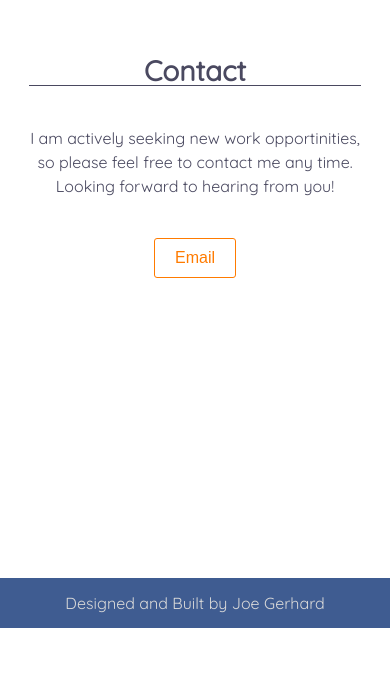
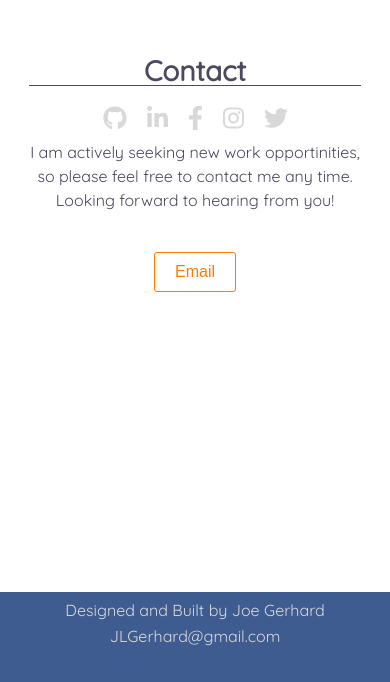
Before and after one commit to joe-gerhard/portfolio, a React (Create React App) app: page / in a window 390 px wide. Shown: the part 5571-6253 px from the top of the page. Before the commit the page ends 6199 px from the top, so only its background shows below. Built offline with nearby package versions, Linux system fonts and the light colour scheme.

Commit message:
Add media query styling

```diff
--- a/src/components/AboutSection/styles.js
+++ b/src/components/AboutSection/styles.js
@@ -49,7 +49,7 @@ export const Text =  styled.div(({ theme }) => css`
     line-height: 24px;
     margin-bottom: 20px;
 
-    @media (max-width: ${breakpoints.small}) {
+    @media (max-width: ${breakpoints.medium}) {
       padding: 0;
       text-align: justify;
     }
--- a/src/components/App/App.jsx
+++ b/src/components/App/App.jsx
@@ -7,7 +7,6 @@ import Footer from '../Footer';
 import { StyledApp, Sections } from './styles';
 import ExperienceSection from '../ExperienceSection/ExperienceSection';
 import ContactSection from '../ContactSection/ContactSection';
-import SocialBar from '../SocialBar';
 import { useState } from 'react';
 
 const App = () => {
@@ -48,7 +47,6 @@ const App = () => {
 
   return (
     <StyledApp>
-      <SocialBar />
       <Navbar executeScroll={executeScroll} {...refs} visible={visible}/>
       <Sections>
         <HomeSection {...refs} scrollY={scrollY}/>
--- a/src/components/App/styles.js
+++ b/src/components/App/styles.js
@@ -1,4 +1,5 @@
 import styled from 'styled-components';
+import { breakpoints } from '../../constants/breakpoints';
 
 export const StyledApp = styled.div`
   display: flex;
@@ -7,11 +8,15 @@ export const StyledApp = styled.div`
 `;
 
 export const Sections = styled.div`
-  width: 85vw;
+  width: 80vw;
   max-width: 1000px;
   display: flex;
   flex-direction: column;
   align-items: center;
   justify-content: center;
   margin-top: 100px;
+
+  @media (max-width: ${breakpoints.medium}) {
+    width: 85vw;
+  }
 `;
--- a/src/components/ContactSection/ContactSection.jsx
+++ b/src/components/ContactSection/ContactSection.jsx
@@ -1,6 +1,7 @@
 import React from 'react'
 import { StyledContactSection } from './styles';
 import Button from '../Button';
+import SocialBar from '../SocialBar';
 
 const ContactSection = ({ contactRef }) => {
 
@@ -11,6 +12,7 @@ const ContactSection = ({ contactRef }) => {
   return (
     <StyledContactSection ref={contactRef}>
       <h1>Contact</h1>
+      <SocialBar />
       <p>
         I am actively seeking new work opportinities, so please feel free to contact me any time. Looking forward to hearing from you!
       </p>
--- a/src/components/ContactSection/styles.js
+++ b/src/components/ContactSection/styles.js
@@ -1,5 +1,6 @@
 import styled, { css } from 'styled-components';
 import { Section } from '../../styles';
+import { breakpoints } from '../../constants/breakpoints';
 
 export const StyledContactSection = styled(Section)(({ theme }) => css`
   width: 100%;
@@ -15,5 +16,9 @@ export const StyledContactSection = styled(Section)(({ theme }) => css`
     max-width: 500px;
     text-align: center;
     line-height: 24px;
+
+    @media (max-width: ${breakpoints.medium})  {
+      margin-top: 10px;
+    }
   }
 `);
--- a/src/components/Footer/Footer.jsx
+++ b/src/components/Footer/Footer.jsx
@@ -1,11 +1,16 @@
 import React from 'react';
-import { StyledNav } from './styles';
+import { StyledFooter } from './styles';
 
 const Footer = ({ executeScroll, homeRef, aboutRef, projectsRef }) => {
   return (
-    <StyledNav>
-      Designed and Built by Joe Gerhard
-    </StyledNav>
+    <StyledFooter>
+      <div>
+        Designed and Built by Joe Gerhard
+      </div>
+      <div>
+        <a href="mailto:JLGerhard@gmail.com">JLGerhard@gmail.com</a>
+      </div>
+    </StyledFooter>
 
   )
 }
--- a/src/components/Footer/styles.js
+++ b/src/components/Footer/styles.js
@@ -1,11 +1,26 @@
 import styled, { css } from 'styled-components';
 
-export const StyledNav = styled.footer(({ theme }) => css`
+export const StyledFooter = styled.footer(({ theme }) => css`
   display: flex;
-  justify-content: center;
+  flex-direction: column;
+  justify-content: flex-start;
+  padding-top: 10px;
   align-items: center;
   background: ${theme.primary};
   color: ${theme.light};
-  height: 50px;
+  height: 80px;
   width: 100vw;
+
+  div {
+    margin-bottom: 10px;
+  }
+
+  a {
+    color: ${theme.light};
+    transition: .3s;
+
+    &:hover {
+      color: ${theme.accent};
+    }
+  }
 `);
--- a/src/components/SocialBar/styles.js
+++ b/src/components/SocialBar/styles.js
@@ -12,7 +12,12 @@ export const StyledSocialBar = styled.div(({ theme }) => css`
   background: transparent;
 
   @media (max-width: ${breakpoints.medium}) {
-    display: none;
+    position: relative;
+    flex-direction: row;
+    justify-content: center;
+    top: 0;
+    left: 0;
+    width: 100%;
   }
 
   a {
@@ -23,6 +28,10 @@ export const StyledSocialBar = styled.div(({ theme }) => css`
     margin: 5px 0;
     transition: .3s;
 
+    @media (max-width: ${breakpoints.medium}) {
+      margin: 20px 10px 0 10px;
+    }
+
     &:hover {
       color: ${theme.accent};
       bottom: 3px;
@@ -30,6 +39,10 @@ export const StyledSocialBar = styled.div(({ theme }) => css`
 
     &:last-child {
       margin-bottom: 60px;
+
+      @media (max-width: ${breakpoints.medium}) {
+        margin-bottom: 0;
+      }
     }
   }
 `);
```
